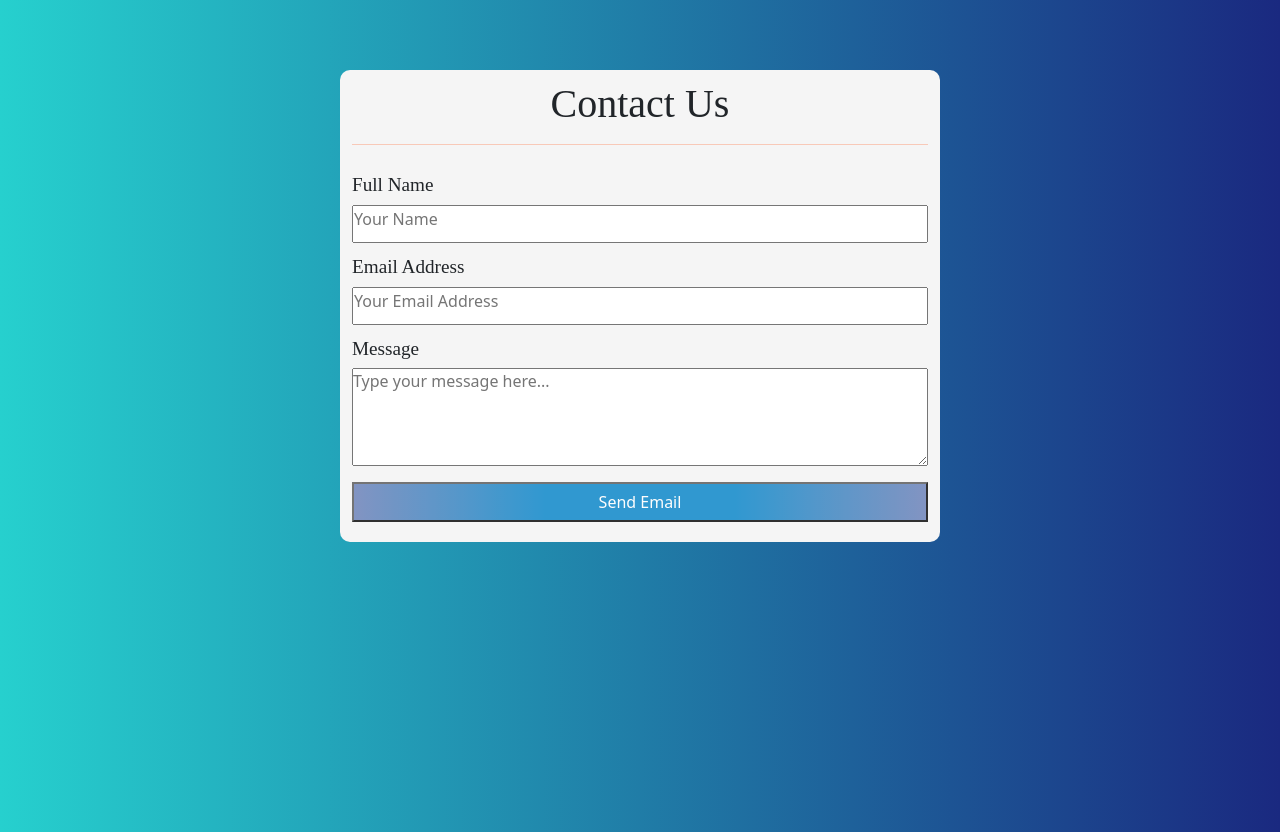
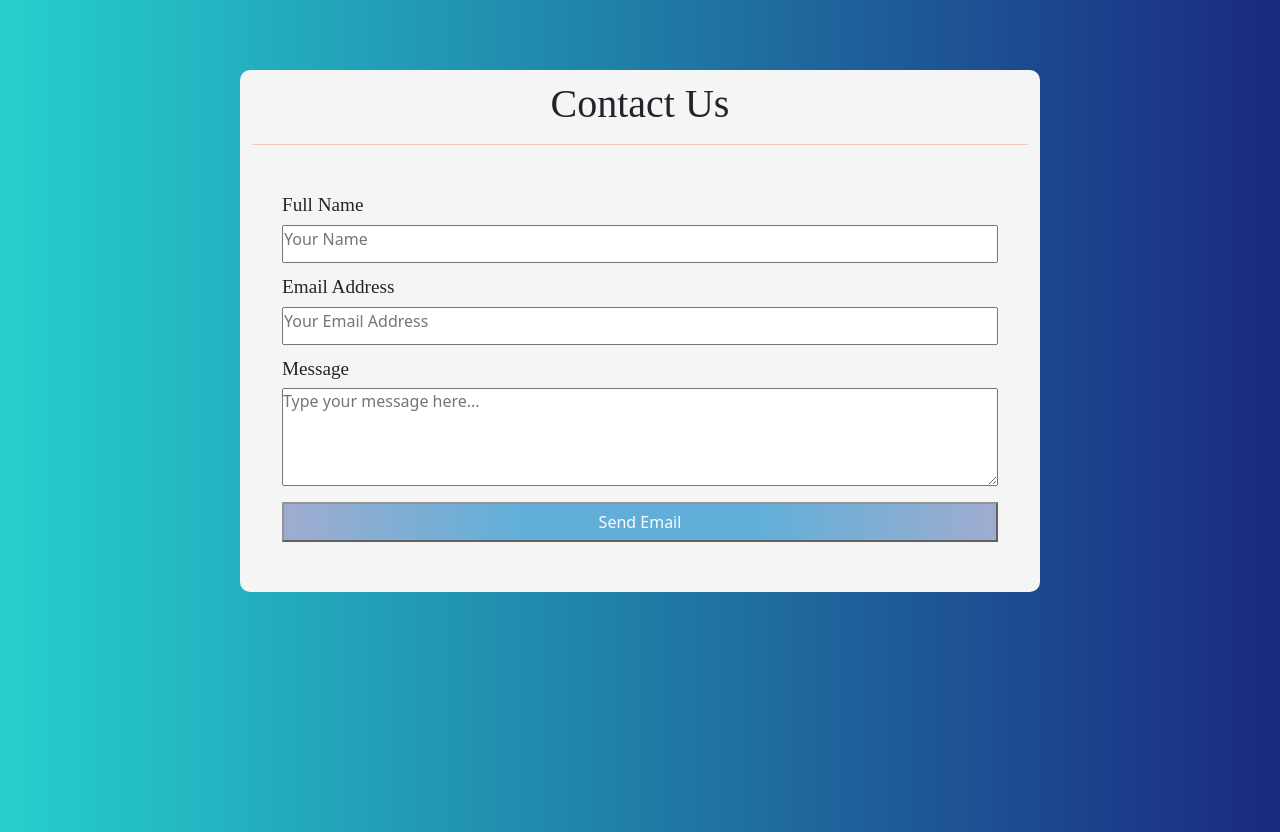
Before and after one commit to jas-sin82/next-destination-club-milestone-3, a Flask app: page /contact_page in a window 1280 px wide. Shown: the part 130-962 px from the top of the page. Run offline with Flask 2, Linux system fonts and the light colour scheme; some libraries are stand-ins or nearby versions.

Commit message:
add  style to contact form

```diff
--- a/static/css/style.css
+++ b/static/css/style.css
@@ -372,7 +372,7 @@ main{
 .contact-box{
     border-radius: 10px;
     background-color: whitesmoke;
-    max-width:600px;
+    max-width:800px;
     margin-top:200px;
     margin-bottom:100px;
 
@@ -391,6 +391,7 @@ main{
  .form-box{
     display: block;
     padding-top:10px;
+    padding:30px;
 
  }
 
@@ -418,7 +419,7 @@ main{
     background: #667db6;
     background: -webkit-linear-gradient(to right, #667db6, #0082c8, #0082c8, #667db6);
     background: linear-gradient(to right, #667db6, #0082c8, #0082c8, #667db6);
-    opacity:0.8 ;
+    opacity:0.6;
     color:white;
     margin-bottom: 20px;
     text-align: center;
@@ -434,7 +435,8 @@ main{
   }
 
  form input[type=text],input[type=email], textarea {
-     outline-color: rgb(160, 79, 65);
+     outline-color:lightblue;
+
  }
 
 
@@ -495,6 +497,11 @@ main{
         margin-left: 15px;
         margin-bottom: 50px;
     }
+    .contact-box{
+        width:90%;
+
+
+     }
 
 
 }
@@ -576,11 +583,7 @@ main{
         padding-left: 40px;
         padding-right: 40px;
     }
-    .contact-box{
-       width:90%;
 
-
-    }
 
 }
 
```
